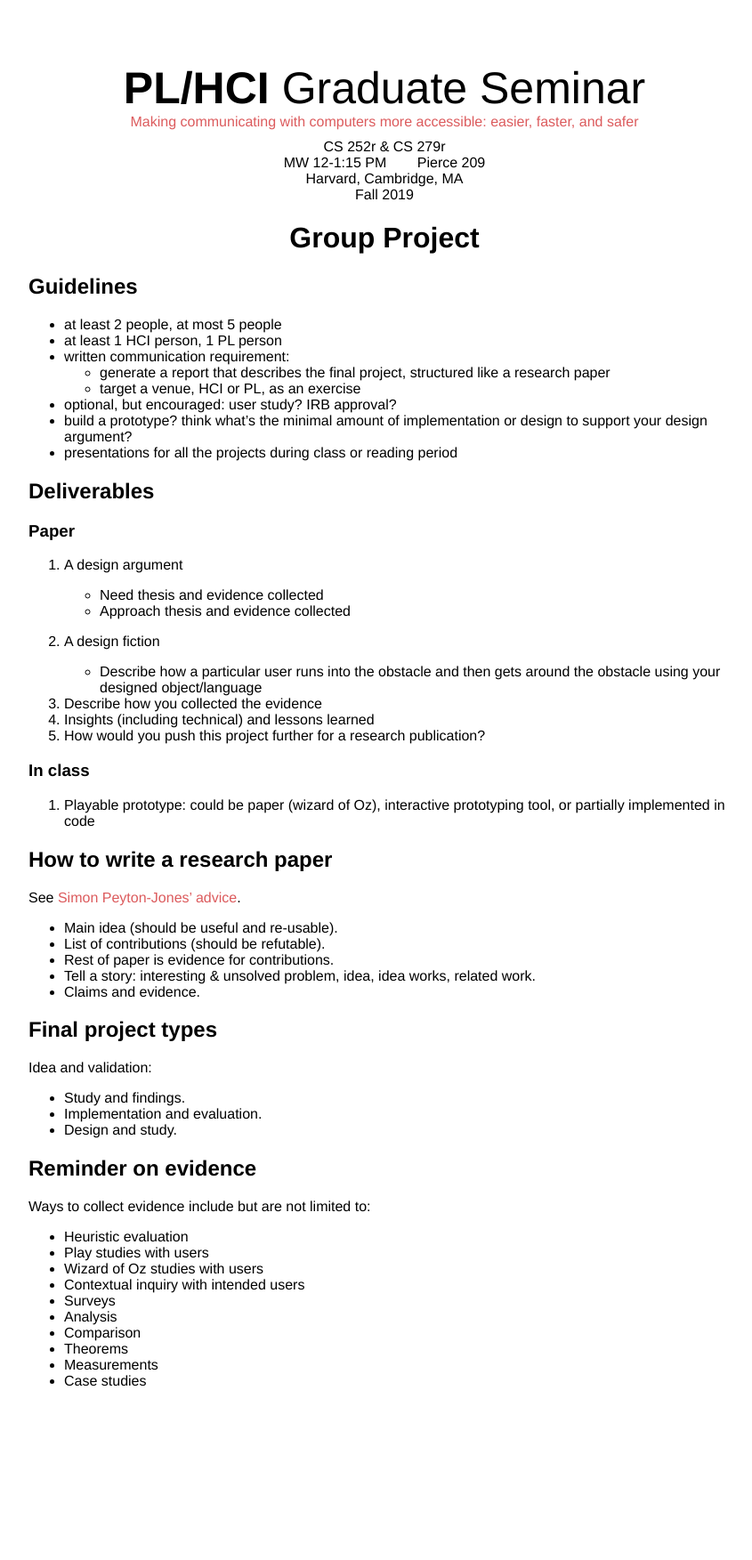
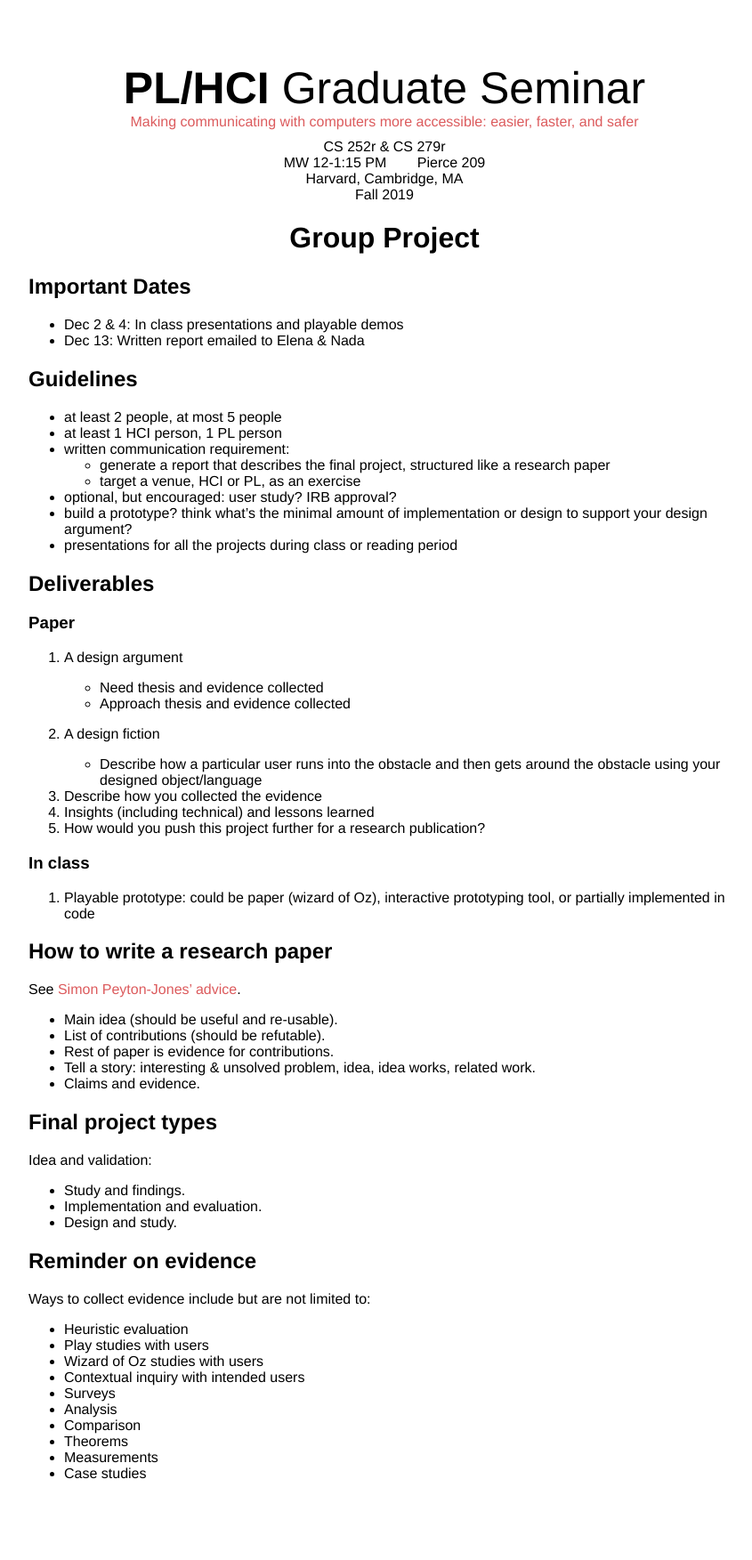
Before and after one commit to eglassman/pl-hci-seminar, a Jekyll site: the page built from projects.md, in a window 1280 px wide. Shown: the whole page at 89% size, without its empty margins (208-1053 px from the left). Built offline with Jekyll 4.4.1, drawn with Linux system fonts in a browser that asks for light colours; before the commit the page ends 1649 px from its top, so only the background shows below that.

Commit message:
Update projects.md

```diff
--- a/projects.md
+++ b/projects.md
@@ -2,6 +2,11 @@
 title: Group Project
 layout: post
 ---
+
+## Important Dates
+
+- Dec 2 & 4: In class presentations and playable demos
+- Dec 13: Written report emailed to Elena & Nada
 
 ## Guidelines
 
```
